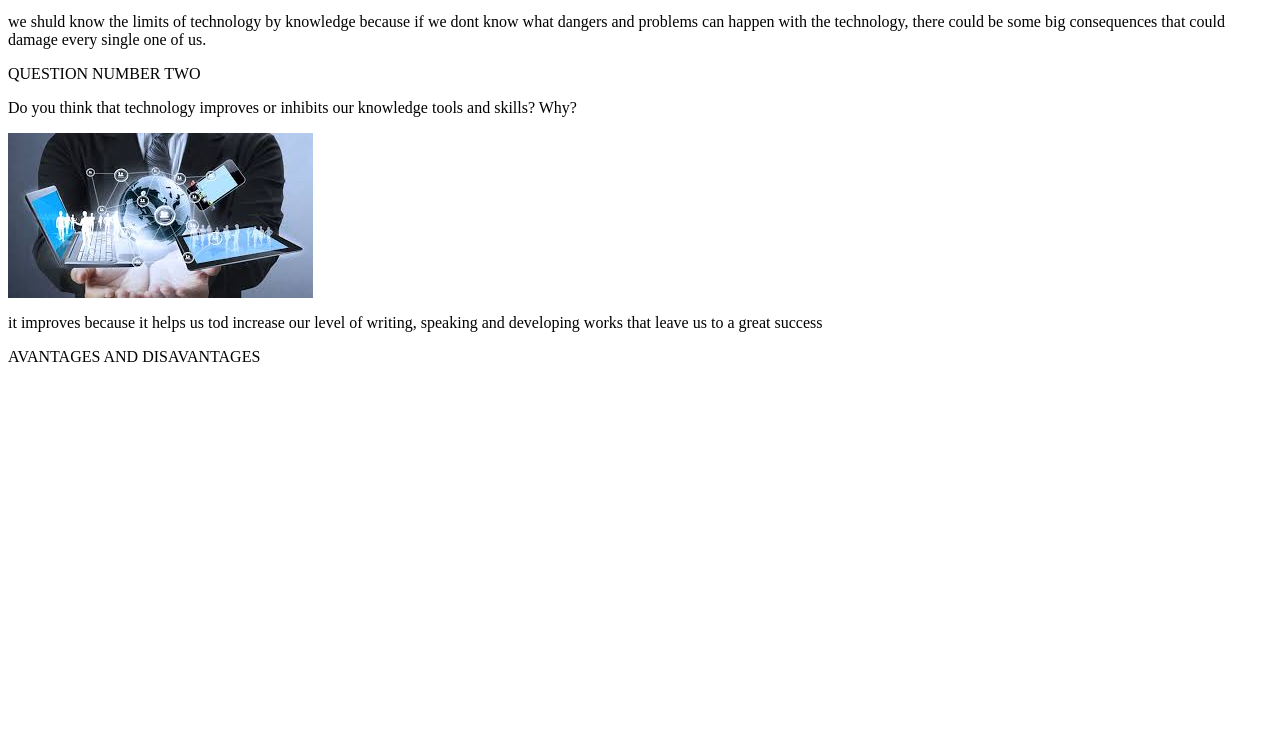
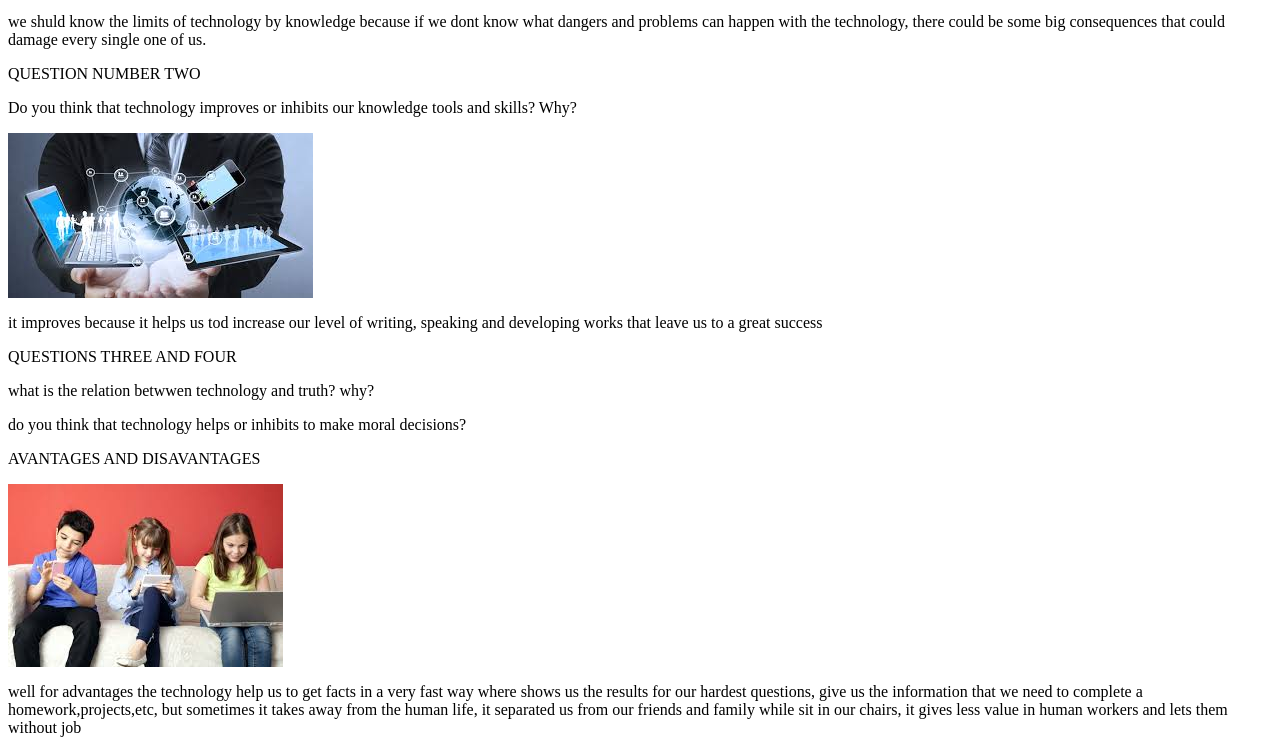
Before and after one commit to jmat2803/playtestjmcs, a plain HTML site: page index.html in a window 1280 px wide. Shown: the part 511-1264 px from the top of the page. Before the commit the page ends 893 px from the top, so only its background shows below. Drawn offline with Linux system fonts and the light colour scheme.

Commit message:
Update index.html

```diff
--- a/index.html
+++ b/index.html
@@ -16,4 +16,10 @@
 <p> Do you think that technology improves or inhibits our knowledge tools and skills? Why? </p>
 <img src="advantages.jpg">
 <p> it improves because it helps us tod increase our level of writing, speaking and developing works that leave us to a great success</p>
+    <p> QUESTIONS THREE AND FOUR </p>
+    <p> what is the relation betwwen technology and truth? why? </p>
+    <p>do you think that technology helps or inhibits to make moral decisions? </p>
+
     <p> AVANTAGES AND DISAVANTAGES </p>
+    <img src= "ventajasdesvemtajas.jpg">
+    <p> well for advantages the technology help us to get facts in a very fast way where shows us the results for our hardest questions, give us the information that we need to complete a homework,projects,etc, but sometimes it takes away from the human life, it separated us from our friends and family while sit in our chairs, it gives less value in human workers and lets them without job  </p>
```
